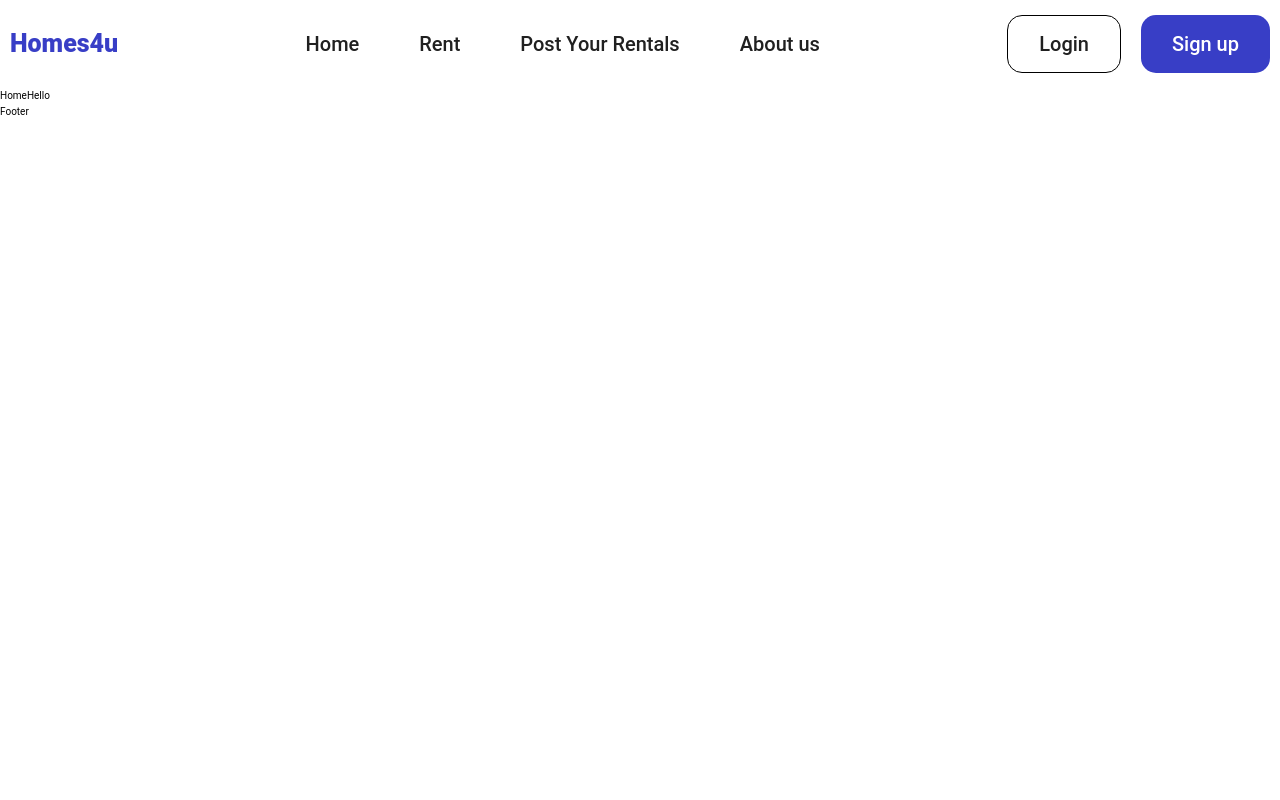
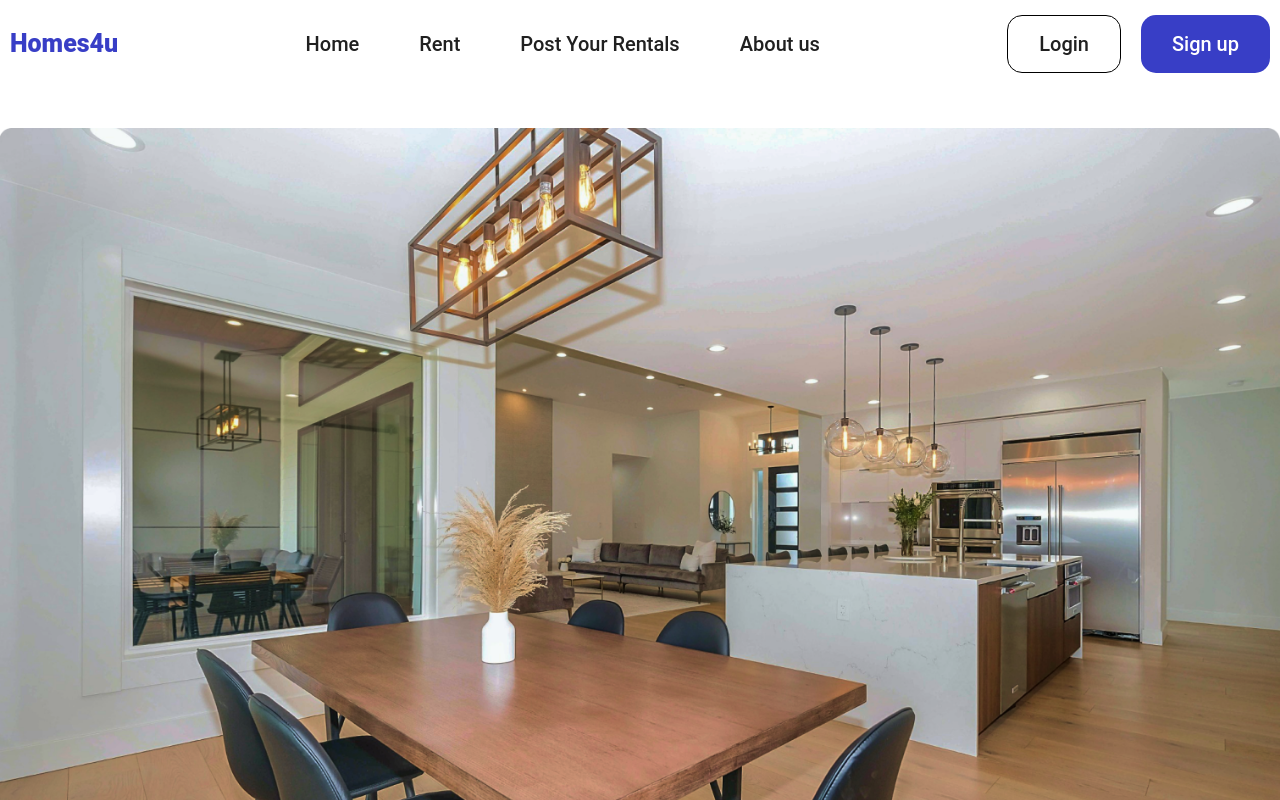
Before and after one commit to IveeDev/homes4u, a React (Vite) app: page / in a window 1280 px wide. Shown: the top 800 px of the page. Built offline with nearby package versions, Linux system fonts and the light colour scheme.

Commit message:
Create the banner section.

```diff
--- /dev/null
+++ b/src/components/banner/Banner.scss
@@ -0,0 +1,12 @@
+// @import "../../assets/img/banner.png";
+.banner {
+  margin: 4rem 0;
+  // background-color: red;
+  .container {
+    margin: 0 auto;
+
+    &__img {
+      width: 100%;
+    }
+  }
+}
--- /dev/null
+++ b/src/components/banner/Banner.tsx
@@ -0,0 +1,15 @@
+import React from "react";
+import "./Banner.scss";
+import banner from "../../assets/img/banner.png";
+
+const Banner = () => {
+  return (
+    <section className="banner">
+      <div className="container">
+        <img src={banner} alt="banner" className="container__img" />
+      </div>
+    </section>
+  );
+};
+
+export default Banner;
--- a/src/pages/home/Home.tsx
+++ b/src/pages/home/Home.tsx
@@ -1,7 +1,12 @@
 import React from "react";
+import Banner from "../../components/banner/Banner";
 
 const Home = () => {
-  return <div>HomeHello</div>;
+  return (
+    <div>
+      <Banner />
+    </div>
+  );
 };
 
 export default Home;
```
Also changed, not shown: src/assets/img/banner.png (added).
